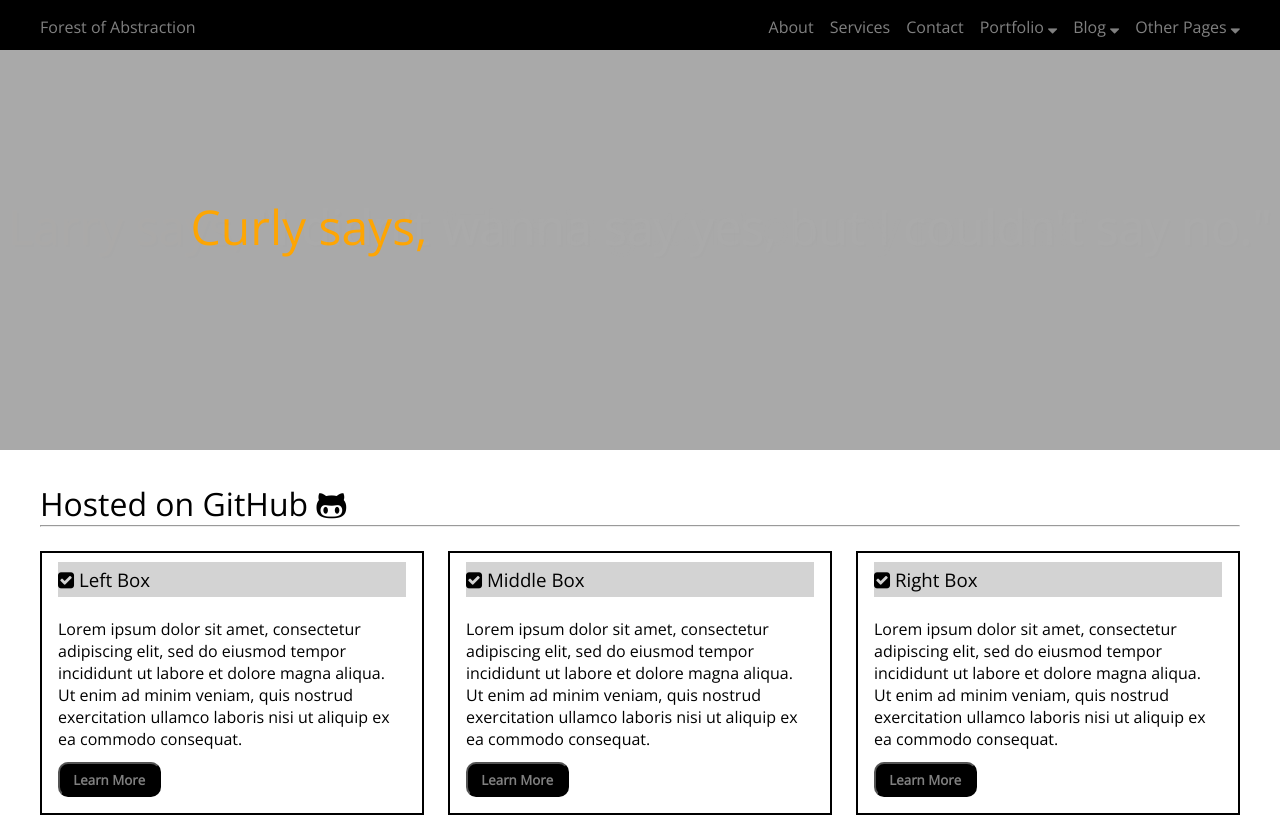
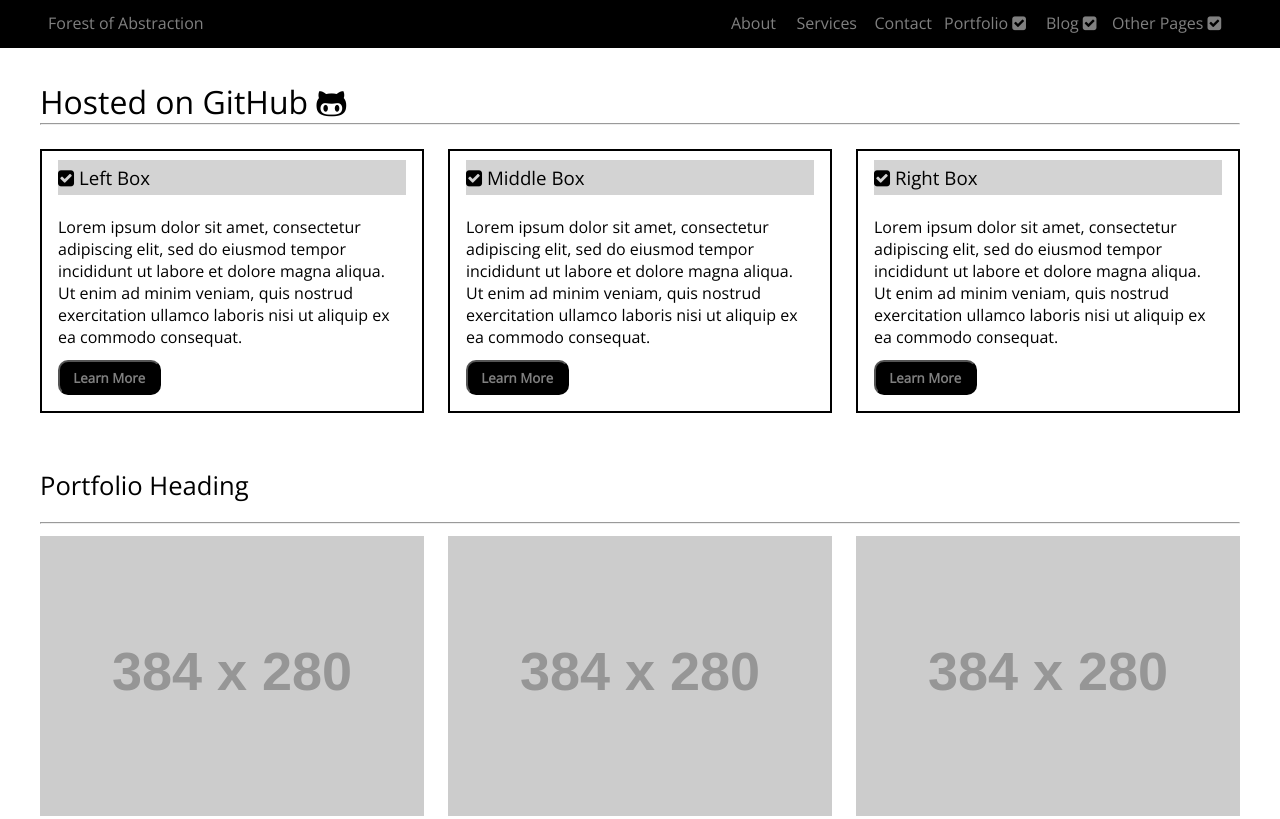
Before and after one commit to ForestOfAbstraction/Portfolio, a plain HTML site: page index.html in a window 1280 px wide. Shown: the top 819 px of the page. Drawn offline with nearby package versions, Linux system fonts and the light colour scheme; placeholder pictures from the web are drawn by us.

Commit message:
added drop down menus to navbar

```diff
--- a/css/main.css
+++ b/css/main.css
@@ -18,22 +18,6 @@ button:hover {
   cursor: pointer;
   color: white;
 }
-ul:not(#features-list) {
-  list-style-type: none;
-}
-a {
-  text-decoration: none;
-  color: gray;
-
-  transition-duration: 250ms;
-  transition-property: color;
-}
-a:hover {
-  color: white;
-}
-a:active {
-  color: green;
-}
 iframe {
   height: 300px;
   width: 39%;
@@ -43,67 +27,90 @@ iframe {
   background-color: black;
   border: groove 5px black;
 }
-/*----- HEADER -----*/
-header {
-  width: 100%;
-
-  height: 50px;
+ul {
+  list-style: none;
+}
+ul li a {
+  text-decoration: none;
+  color: gray;
+}
+ul li a:hover {
+  color: white;
+}
+/*----- NAV.navbar -----*/
+#navigation {
+  height: 3em;
   background-color: black;
 }
-.nav-box {
-  margin: 0 auto;
-  padding: 1em 0;
+#nav-box {
+  position: relative;
+  display: block;
   max-width: 1200px;
+  width: 100%;
+  margin: 0 auto 0 auto;
+
+  height: 3em;
+  background-color: black;
 }
-.nav-box ul {
-  color: white;
-}
-#left-nav li {
-  float: left;
-}
-#right-nav li {
-  padding-left: 1em;
-  float: right;
+#nav-box ul {
+  position: absolute;
+  padding: .75em .5em 0 .5em;
+
+  overflow: hidden;
+  transition-duration: 1.5s;
+  transition-property: height;
 }
 /*----- SECTION.slider -----*/
-ul#slides {
-  position: relative;
-  width: 100%;
-  background-color: darkgray;
+#foa {
+  left: 0;
 }
+#about {
+  right: 38%;
+}
+#services {
+  right: 31.25%;
+}
+#contact {
+  right: 25%;
+}
+#portfolio {
+  width: 7.5%;
+  right: 16.5%;
+  height: 1.5em;
+}
+#portfolio:hover {
+  height: 11em;
+  z-index: 1;
 
-.slide {
-  position: absolute;
-  width: inherit;
-  height: 400px;
-  text-align: center;
-  font-size: 300%;
+  background-color: black;
+}
+#blog {
+  width: 4.5%;
+  right: 11%;
+  height: 1.5em;
+}
+#blog:hover {
+  height: 5.5em;
+  z-index: 1;
 
+  background-color: black;
+}
+#otherpages {
+  width: 10%;
+  right: 0;
+  height: 1.5em;
+}
+#otherpages:hover {
+  height: 5.5em;
+  z-index: 1;
 
-  background-color: darkgray;
-  transition-duration: 5s;
-  transition-property: opacity, textshadow;
-  color: darkgray;
-  opacity: 0;
-}
-span.he-said {
-  color: orange;
-}
-.showing {
-  color: white;
-  text-shadow: 2px 2px 1px black;
-  opacity: 1;
-  z-index: 1;
-}
-p.slide-content {
-  width: inherit;
-  height: inherit;
-  padding-top: 3em;
+  background-color: black;
 }
 /*----- MAIN -----*/
 main {
   max-width: 1200px;
-  margin: 400px auto 0 auto;
+  margin: 0 auto 0 auto;
+  clear: both;
 }
 main > h1 {
   padding-top: 1em;
--- a/index.html
+++ b/index.html
@@ -15,32 +15,76 @@
   <link rel="stylesheet" href="css/main.css">
 </head>
 <body>
-  <header>
-    <nav class="nav-box">
-    <ul id="left-nav">
-      <li><a href="#">Forest of Abstraction</a></li>
-    <ul>
-    <ul id="right-nav">
-      <li><a href="#">Other Pages&nbsp;<i class="fa fa-sort-desc" aria-hidden="true"></i></a></li>
-      <li><a href="#">Blog&nbsp;<i class="fa fa-sort-desc" aria-hidden="true"></i></a></li>
-      <li><a href="#">Portfolio&nbsp;<i class="fa fa-sort-desc" aria-hidden="true"></i></a></li>
-      <li><a href="#">Contact</a></li>
-      <li><a href="#">Services</a></li>
-      <li><a href="#">About</a></li>
-    </ul>
+  <header id="navigation">
+    <nav id="nav-box">
+      <ul id="foa">
+        <li><a id="link-foa" href="#">Forest of Abstraction</a></li>
+      </ul>
+      <ul id="about">
+        <li><a id="link-about" href="#">About</a></li>
+      </ul>
+      <ul id="services">
+        <li><a id="link-services" href="#">Services</a></li>
+      </ul>
+      <ul id="contact">
+        <li><a id="link-contact" href="#">Contact</a></li>
+      </ul>
+      <ul id="portfolio">
+        <li><a id="link-portfolio" href="#">Portfolio <i class="fa fa-check-square" aria-hidden="true"></i></a>
+          <ul id="sub-portfolio">
+            <li><a id="-sub-link-portfolio-1" href="#">Portfolio 1</a></li>
+            <li><a id="-sub-link-portfolio-2" href="#">Portfolio 2</a></li>
+            <li><a id="-sub-link-portfolio-3" href="#">Portfolio 3</a></li>
+            <li><a id="-sub-link-portfolio-4" href="#">Portfolio 4</a></li>
+            <li><a id="-sub-link-portfolio-5" href="#">Portfolio 5</a></li>
+            <li><a id="-sub-link-portfolio-6" href="#">Portfolio 6</a></li>
+          </ul>
+        </li>
+      </ul>
+      <ul id="blog">
+        <li><a id="link-blog" href="#">Blog <i class="fa fa-check-square" aria-hidden="true"></i></a>
+          <ul id="sub-blog">
+            <li><a id="-sub-link-blog-1" href="#">Blog 1</a></li>
+            <li><a id="-sub-link-blog-2" href="#">Blog 2</a></li>
+          </ul>
+        </li>
+      </ul>
+      <ul id="otherpages">
+        <li><a id="link-otherpages" href="#">Other Pages  <i class="fa fa-check-square" aria-hidden="true"></i></a>
+          <ul id="sub-otherpages">
+            <li><a id="-sub-link-otherpages-1" href="#">Other Pages 1</a></li>
+            <li><a id="-sub-link-otherpages-2" href="#">Other Pages 2</a></li>
+          </ul>
+        </li>
+      </ul>
     </nav>
   </header>
 
-  <section class="slider">
-      <!--<i id="left-caret" class="fa fa-caret-left fa-5x" aria-hidden="true"></i>-->
+
+  <!--<section class="slider">
     <ul id="slides">
-      <li id="first-child" class="slide showing"><p class="slide-content"><span class="he-said">Curly says,</span> "This is gettin' on my noives!"</p></li>
-      <li class="slide"><p class="slide-content"><span class="he-said">Larry says,</span> "I didn't wanna say yes, but I couldn't say no."</p></li>
-      <li class="slide"><p class="slide-content"><span class="he-said">Moe says,</span> "Why don't ye looketh where ye swishith?"</p></li>
+      <li id="first-child" class="slide showing">
+        <p class="slide-content">
+          <span class="he-said">Curly says,
+          </span> "This is gettin' on my noives!"
+        </p>
+      </li>
+      <li class="slide">
+        <p class="slide-content">
+          <span class="he-said">Larry says,
+          </span>
+          "I didn't wanna say yes, but I couldn't say no."
+        </p>
+      </li>
+      <li class="slide">
+        <p class="slide-content">
+          <span class="he-said">Moe says,
+          </span>
+          "Why don't ye looketh where ye swishith?"
+        </p>
+      </li>
     </ul>
-      <!--<i id="right-caret" class="fa fa-caret-right fa-5x" aria-hidden="true"></i>-->
-      <!--<button class="controls" id="pause">Pause</button>-->
-  </section>
+  </section>-->
 
   <main>
     <h1>Hosted on GitHub
@@ -72,7 +116,6 @@
         </div>
       </section>
     </div>
-
   </main>
 
   <section class="portfolio-container">
--- a/script/main.js
+++ b/script/main.js
@@ -1,9 +1,9 @@
-var slides = document.querySelectorAll("#slides .slide");
-var currentSlide = 0;
-var slideInterval = setInterval(nextSlide, 5000);
+// var slides = document.querySelectorAll("#slides .slide");
+// var currentSlide = 0;
+// var slideInterval = setInterval(nextSlide, 5000);
 
-function nextSlide() {
-    slides[currentSlide].className = "slide";
-    currentSlide = (currentSlide + 1) % slides.length;
-    slides[currentSlide].className = "slide showing";
-}
+// function nextSlide() {
+//     slides[currentSlide].className = "slide";
+//     currentSlide = (currentSlide + 1) % slides.length;
+//     slides[currentSlide].className = "slide showing";
+// }
```
